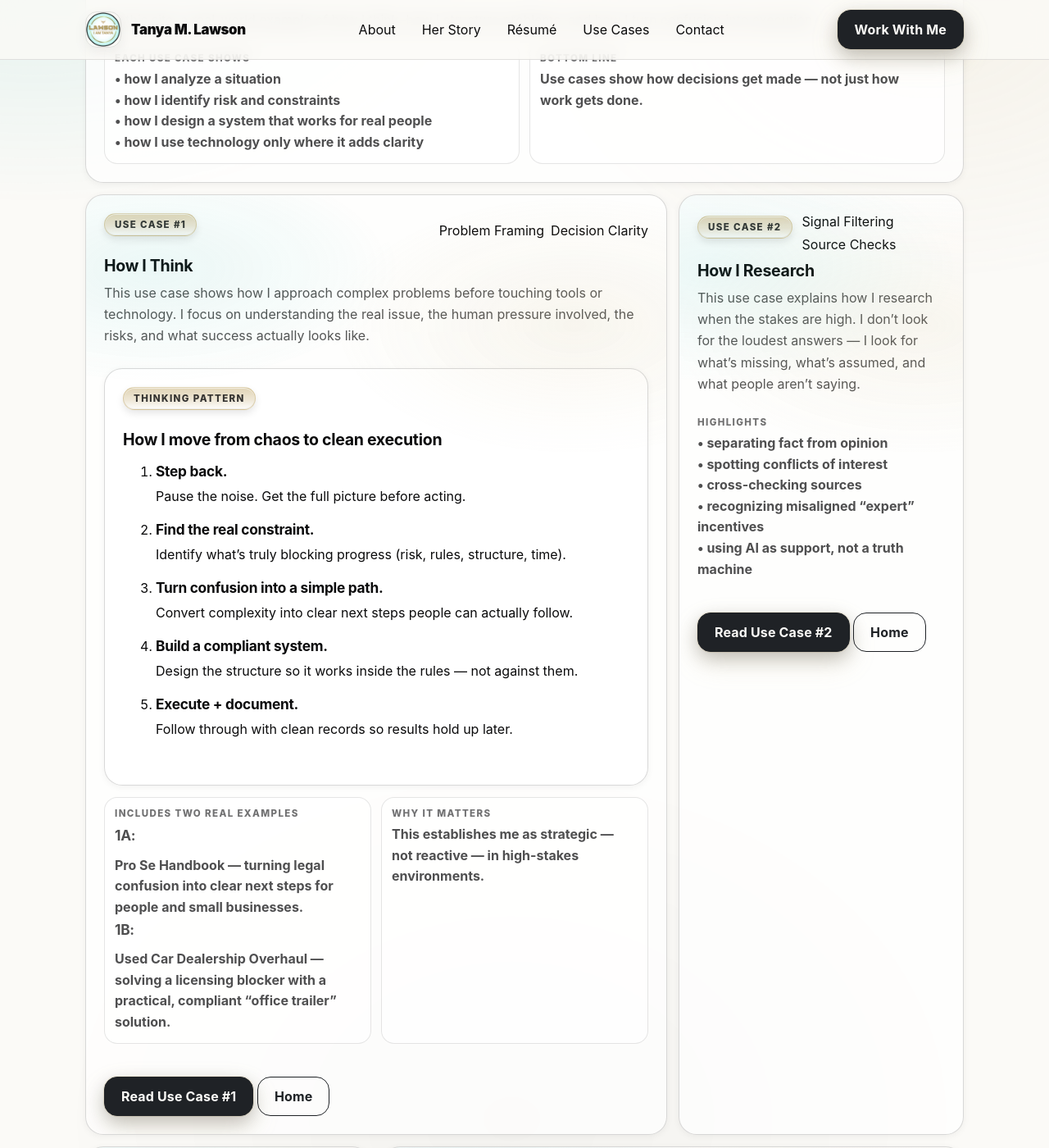
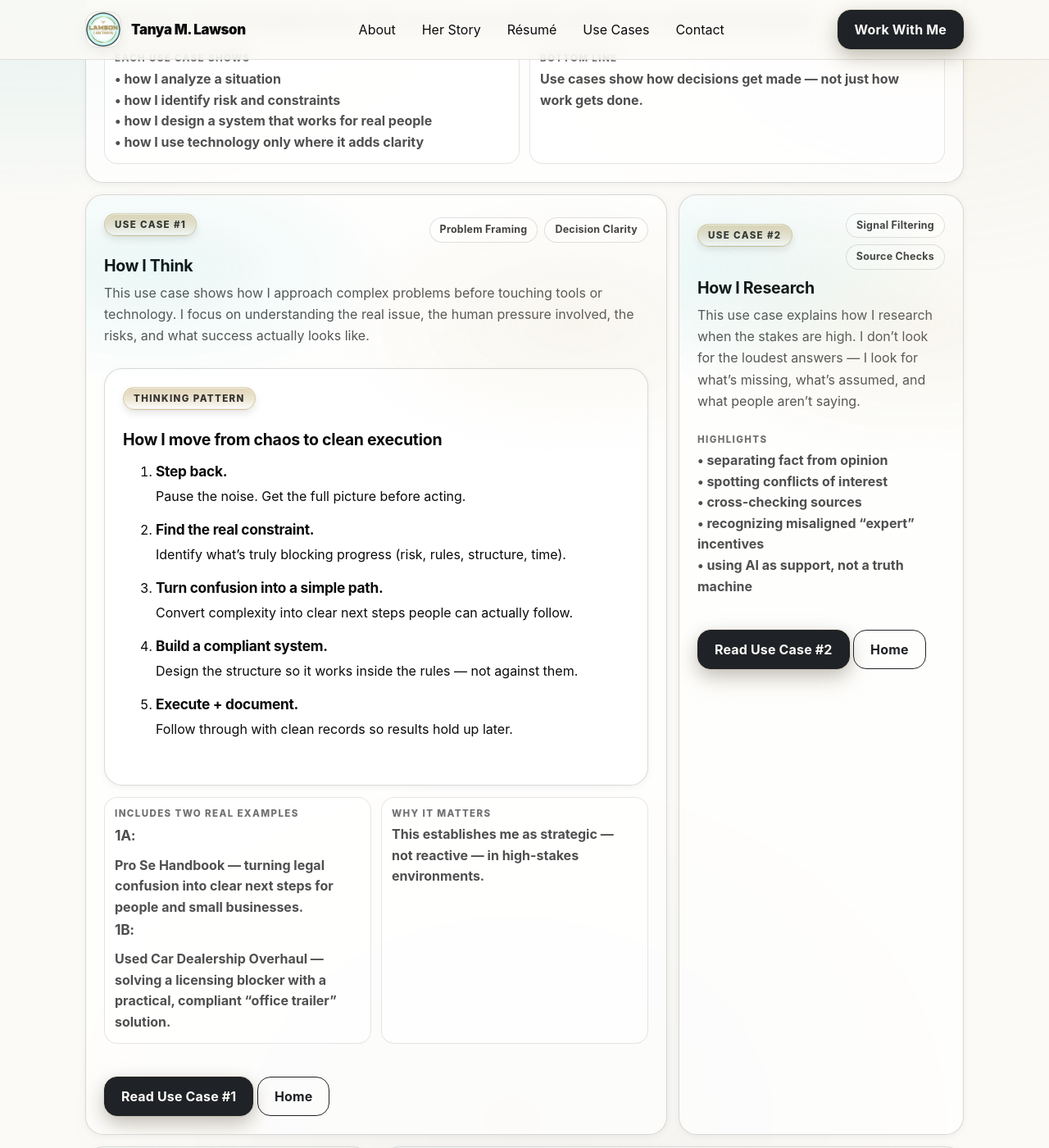
Before and after one commit to TanyaWBM1/TanyaLawson, a Jekyll site: the page built from use-cases/index.html, in a window 1280 px wide and 1400 px high, scrolled down 612 px. Shown: the whole window at 82% size. Built offline with Jekyll 4.4.1, drawn with Linux system fonts in a browser that asks for light colours.

Commit message:
Update styles.css

```diff
--- a/assets/css/styles.css
+++ b/assets/css/styles.css
@@ -744,28 +744,35 @@ body.page-contact .nav a[href="/contact/"]::after{
   flex-shrink: 0;
 }
 
+/* =========================================
+   Tag pills (Use Case badges)
+   ========================================= */
+
 .usecase-badges{
-  display: flex;
+  display:flex;
   gap: 8px;
-  flex-wrap: wrap; /* badges can wrap if needed */
-}
-  display:flex;
-  flex-wrap: wrap;
-  gap: 8px;
-  justify-content:flex-end;
+  flex-wrap: wrap; /* allows pills to wrap as a group if needed */
+  justify-content: flex-end;
 }
 
 .tag-pill{
   display:inline-flex;
   align-items:center;
-  gap: 8px;
-  padding: 8px 10px;
+  justify-content:center;
+
+  padding: 8px 12px;
   border-radius: 999px;
-  border: 1px solid rgba(0,0,0,.10);
-  background: rgba(255,255,255,.55);
-  color: rgba(11,11,12,.70);
-  font-weight: 700;
-  font-size: .82rem;
+
+  border: 1px solid rgba(0,0,0,.12);
+  background: rgba(255,255,255,.65);
+
+  color: rgba(11,11,12,.78);
+  font-weight: 750;
+  font-size: .78rem;
+  letter-spacing: .02em;
+
+  white-space: nowrap;   /* keeps “Signal Filtering” on one line */
+  line-height: 1;
 }
 
 .usecase-title{
```
